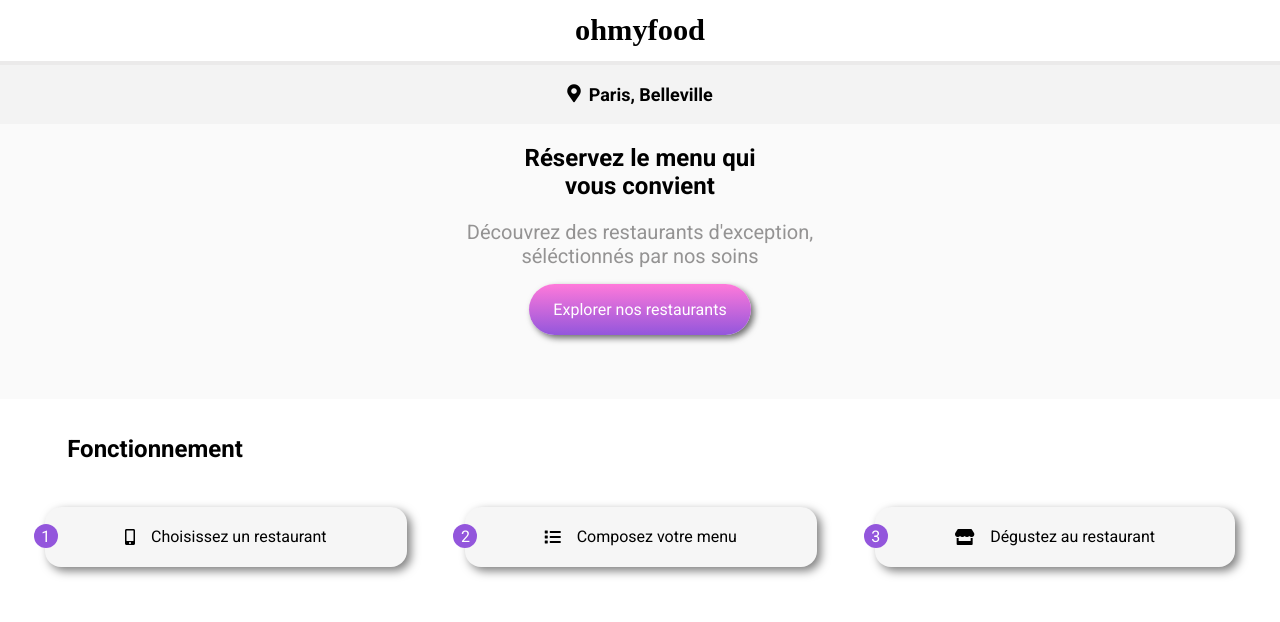
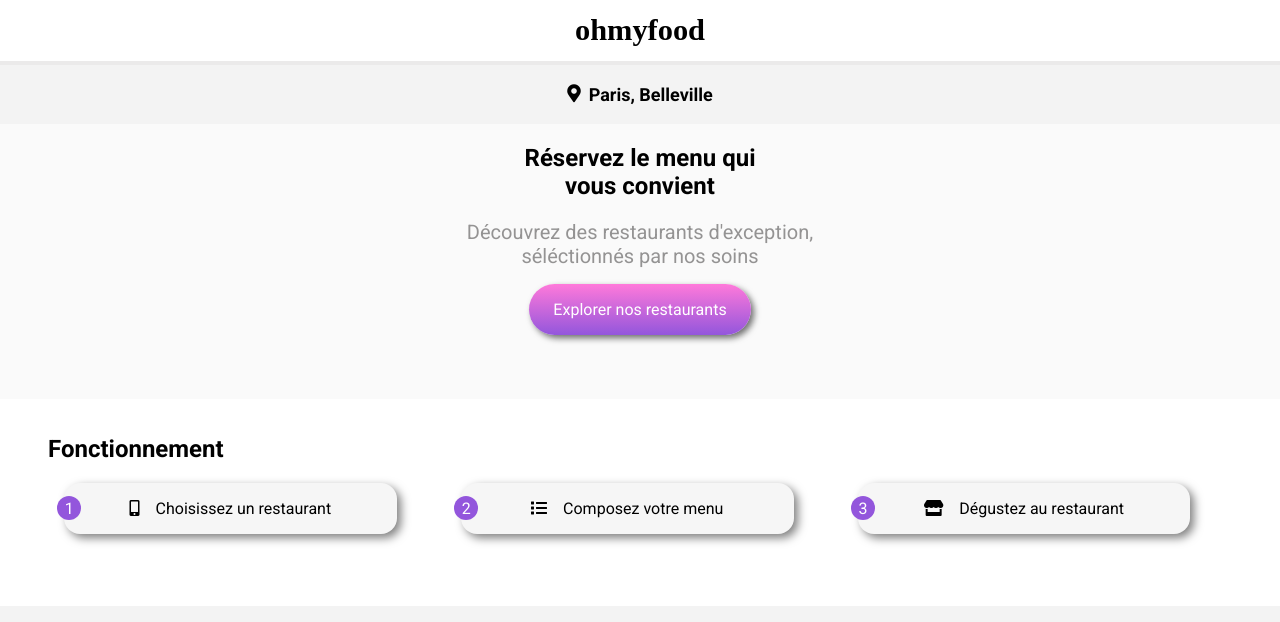
Before and after one commit to LamiaeR/Projet4-openclassrooms, a website: page index.html in a window 1280 px wide. Shown: the top 622 px of the page. Drawn offline with Linux system fonts and the light colour scheme; a web font is replaced by a local one.

Commit message:
reglage des media

```diff
--- a/index.html
+++ b/index.html
@@ -2,8 +2,11 @@
 <html lang="en">
   <head>
     <meta charset="UTF-8">
-    <link rel="stylesheet" href="https://cdnjs.cloudflare.com/ajax/libs/font-awesome/5.15.4/css/all.min.css" />
-    <meta name="viewport" content="width=device-width, initial-scale=1.0, shrink-to-fit=no" />
+    <link rel="stylesheet"
+      href="https://cdnjs.cloudflare.com/ajax/libs/font-awesome/5.15.4/css/all.min.css"
+      />
+    <meta name="viewport" content="width=device-width, initial-scale=1.0,
+      shrink-to-fit=no" />
     <link rel="stylesheet" href="css/style.css">
 
     <title>Oh my food</title>
@@ -36,7 +39,8 @@
         <div class="titles">
           <h2 class="titeles__title">Réservez le menu qui<br> vous convient</h2>
           <p class="titles__subtitle">
-            Découvrez des restaurants d'exception,<br> séléctionnés par nos soins
+            Découvrez des restaurants d'exception,<br> séléctionnés par nos
+            soins
           </p>
           <div class="titles__btn">
             <a href="#" class="titles__a">Explorer nos restaurants</a>
@@ -50,26 +54,22 @@
         <div class="container">
 
           <div class="container__listes">
-            <div>
+            <div class="container__liste">
               <span class="container__number">1</span>
+              <i class="fa-mobile-alt fas container__icone"></i>
+              <span>Choisissez un restaurant</span>
+            </div>
+
             <div class="container__liste">
-                <i class="fa-mobile-alt fas container__icone "></i>
-                <span >Choisissez un restaurant</span>
-              </div>
-              </div>
-              <div>
               <span class="container__number">2</span>
-              <div class="container__liste">
               <i class="icon fas fa-list container__icone"></i>
               <span>Composez votre menu</span>
             </div>
-              </div>
-          <div>
+
+            <div class="container__liste">
               <span class="container__number">3</span>
-              <div class="container__liste">
               <i class="icon fas fa-store container__icone"></i>
               <span>Dégustez au restaurant</span>
-              </div>
             </div>
           </div>
         </div>
@@ -106,7 +106,6 @@
 
             <a href="restaurants/a-la-française.html" class="carte">
               <img src="./images/img3.jpg" class="carte__img" alt="">
-                <span class="carte__badge">Nouveau</span>
 
               <div class="part3__heart">
                 <i class="fa fa-heart"></i>
@@ -119,7 +118,6 @@
 
             <a href="restaurants/le-delice-des-sens.html" class="carte">
               <img src="./images/img4.jpg" class="carte__img" alt="">
-                <span class="carte__badge">Nouveau</span>
 
               <div class="part3__heart">
                 <i class="fa fa-heart"></i>
@@ -137,10 +135,12 @@
         <span class="footer__logo">ohmyfood</span>
         <ul class="footer__lists">
           <li class="footer__list">
-                <a class="footer__link" href="#"><i class="footer__icon fas fa-utensils footer__icone"></i>Proposer un restaurant</a>
+            <a class="footer__link" href="#"><i class="footer__icon fas
+                fa-utensils footer__icone"></i>Proposer un restaurant</a>
           </li>
           <li class="footer__list">
-                <a class="footer__link" href="#"><i class="footer__icon fas fa-hands-helping footer__icone"></i>Devenir partenaire</a>
+            <a class="footer__link" href="#"><i class="footer__icon fas
+                fa-hands-helping footer__icone"></i>Devenir partenaire</a>
           </li>
           <li class="footer__list">
             <a class="footer__link" href="#">Mentions légales</a>
--- a/sass/composants/_boutons.scss
+++ b/sass/composants/_boutons.scss
@@ -12,45 +12,40 @@
 // bouttons page d'acceuil part2
 @mixin btn-part2 {
   display: flex;
-  justify-content: center;
+  // justify-content: center;
   cursor: pointer;
   background-color: #f6f6f6;
   box-shadow: $box-shadow;
-  @media (min-width: 700px) and (max-width:768px){
-    padding: 1.3rem 13.6rem 1.3rem 13.6rem;
-
-  }
 }
 
 // boutons accueil
 .container {
   &__listes {
-    padding: 0rem 1rem;
+    width: 100%;
     display: flex;
-    flex-wrap: wrap;
-    align-items: center;
-    justify-content: center;
-    z-index: 1;
-    @media (min-width: 768px) {
-      display: flex;
-      justify-content: space-around;
+    flex-direction:column;
+    margin: auto;
+    @media (min-width: 768.9px){
+      flex-direction:row;
+
 
     }
-    @media (min-width: 900px) {
-      display: flex;
-      justify-content: space-around;
-    }
+
   }
 
   // bouttons page d'acceuil part2
 
   &__liste {
+    position: relative;
     display: flex;
     justify-content: center;
     align-items: center;
     margin-bottom: 1.5rem;
     @include btn-part2;
-    padding: 1.3rem 5rem 1.3rem 5rem;
+    // padding: 1.3rem 5rem 1.3rem 5rem;
+    padding: 1rem 0rem 1rem 0rem;
+    width: 90%;
+    margin-left: 5%;
     border-radius: 1rem;
     background-clip: border-box;
     z-index: 1;
@@ -61,6 +56,10 @@
         color: $color-primary;
       }
     }
+    @media (min-width: 768.9px){
+      width: 26%;
+
+ }
  }
   &__icone {
     margin-right: 1rem;
@@ -75,9 +74,8 @@
     border-radius: 50%;
     height: 1.5rem;
     width: 1.5rem;
-    position: relative;
-    top: 2.6rem;
-    right: 0.7rem;
+    position: absolute;
+    left: -2%;
     z-index: 1;
   }
 }
--- a/sass/pages/_accueil.scss
+++ b/sass/pages/_accueil.scss
@@ -65,11 +65,9 @@ p,
 .part2 {
   margin-bottom: 3rem;
   padding: 0%;
+  width:100%;
   &__title {
     padding-left: 3rem;
- @media (min-width: 768px){
-  padding-left:4.2rem;
- }
   }
    }
 
@@ -92,7 +90,7 @@ p,
     column-gap: 2rem;
     row-gap: 2rem;
     margin: 0rem 1.5rem;
-    @media (min-width: 900px) {
+    @media (min-width: 768.9px) {
       grid-template-columns: repeat(2, 1fr);
     }
   }
--- a/sass/pages/_restaurants.scss
+++ b/sass/pages/_restaurants.scss
@@ -22,9 +22,8 @@ h3 {
   font-size: 1.2rem;
   text-decoration: none;
   color: black;
-
-@media (min-width:1300px){
-  top:2.9%;
+@media (min-width:992.9px) {
+  top:3.5%;
 }
 }
 
@@ -39,7 +38,7 @@ h3 {
   border-radius: 2rem 2rem 0 0;
   background-color: #f6f6f6;
   z-index: 1;
-  @media (min-width: 900px) {
+  @media (min-width: 768.9px) {
     margin: 0rem 2rem;
     margin-top: -5rem;
   }
@@ -57,7 +56,7 @@ position: absolute;
  &:hover{
  @include  heart-hover;
 }
-@media (min-width:900px) {
+@media (min-width:768.9px) {
   left: 93%;
   top: 5%;
 }
@@ -91,7 +90,7 @@ left:95%
       animation-delay: 120ms * $i;
 }
  }
-  @media (min-width: 900px) {
+  @media (min-width: 768.9px) {
     width: 95%;
   }
   &__title {
```
Also changed, not shown: css/style.css, 1 other file. Lines whose indentation alone changed are shown as unchanged.
